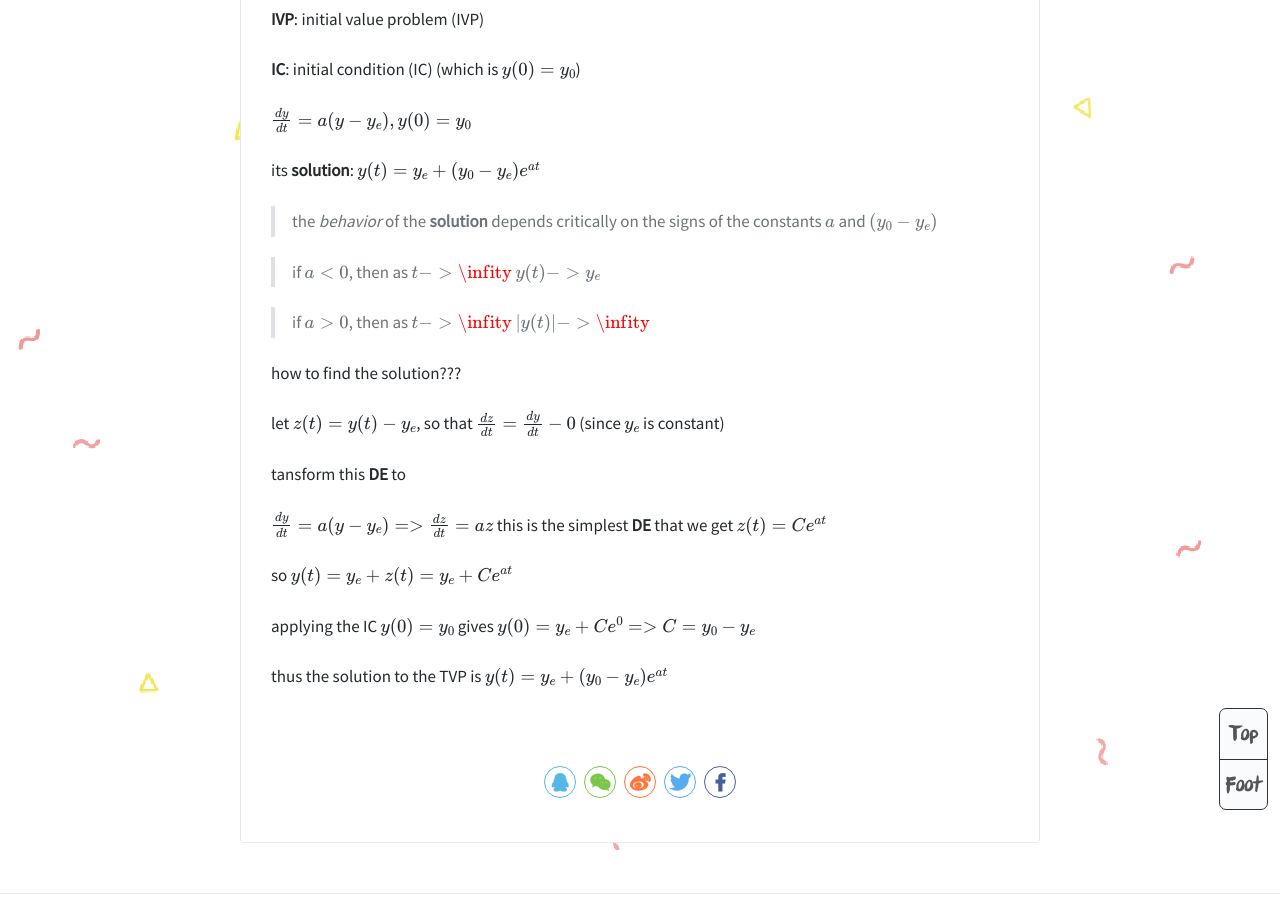
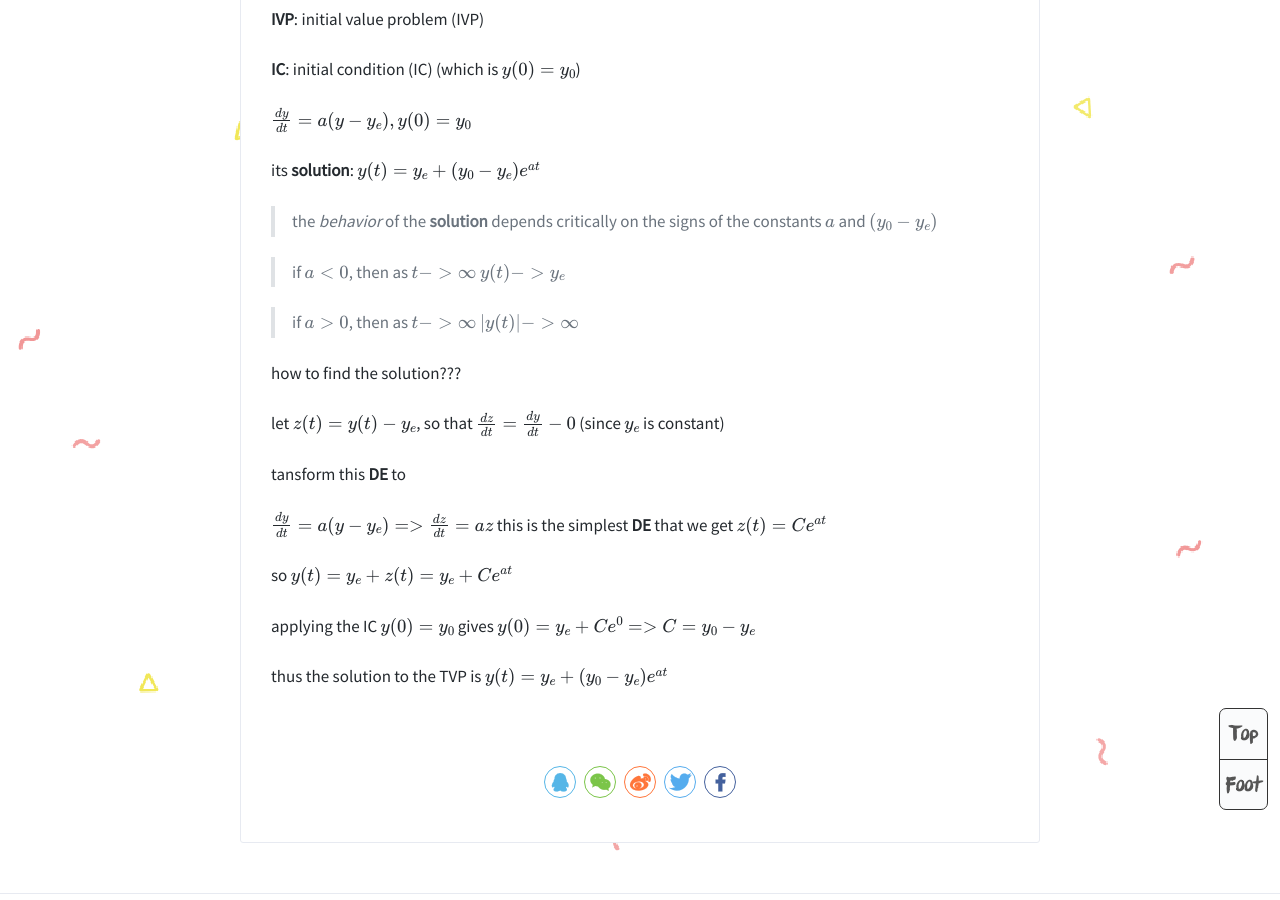
Before and after one commit to Zosuven/Zosuven.github.io, a Jekyll site: the page built from _posts/2020-05-11-amath250.md, in a window 1280 px wide and 900 px high, scrolled down 5711 px. Built offline with Jekyll 4.4.1, drawn with Linux system fonts in a browser that asks for light colours; formulas are drawn with MathJax 3.

Commit message:
Update 2020-05-11-amath250.md
change chapter 2

```diff
--- a/_posts/2020-05-11-amath250.md
+++ b/_posts/2020-05-11-amath250.md
@@ -155,9 +155,9 @@ its **solution**: $y(t)=y_e +(y_0 -y_e)e^{at}$
 
 > the *behavior* of the **solution** depends critically on the signs of the constants $a$ and $(y_0 - y_e)$
 
-> if $a<0$, then as $t->\infity$ $y(t)->y_e$
+> if $a<0$, then as $t->\infty$ $y(t)->y_e$
 
-> if $a>0$, then as $t-> \infity$ $&#124;y(t)&#124;->\infity$
+> if $a>0$, then as $t-> \infty$ $&#124;y(t)&#124;->\infty$
 
 how to find the solution???
 
```
